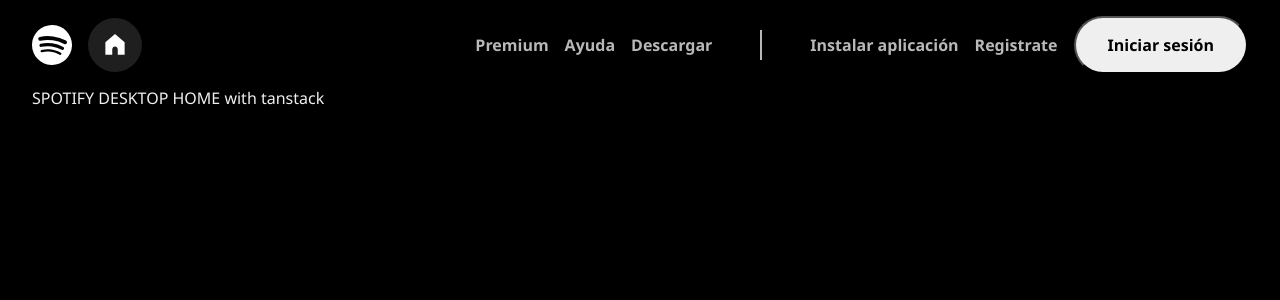
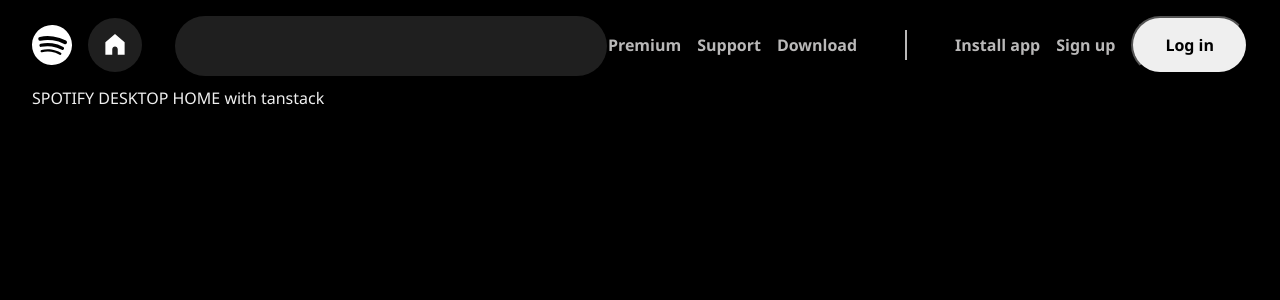
Before and after one commit to Andres191200/spotify-clone, a Next.js app: page / in a window 1280 px wide. Shown: the top 300 px of the page. Built offline with nearby package versions, Linux system fonts and the light colour scheme.

Commit message:
search bar base

```diff
--- a/src/app/components/navbar/navbar.tsx
+++ b/src/app/components/navbar/navbar.tsx
@@ -3,6 +3,7 @@
 import Image from "next/image";
 import WidthSeparator from "../separators/widthseparator";
 import HeightSeparator from "../separators/heightseparator";
+import SearchBar from "../search-bar/search_bar";
 
 export default function Navbar() {
   return (
@@ -34,21 +35,23 @@
           </div>
         </Link>
       </div>
-
+      <section className={styles.middleSection}>
+        <SearchBar />
+      </section>
       <section className={styles.rightSideSection}>
         <div className={styles.linksContainer}>
           <Link href={"/"}>Premium</Link>
-          <Link href={"/"}>Ayuda</Link>
-          <Link href={"/"}>Descargar</Link>
+          <Link href={"/"}>Support</Link>
+          <Link href={"/"}>Download</Link>
         </div>
         <WidthSeparator spacing="mini" />
         <HeightSeparator />
         <WidthSeparator spacing="mini" />
 
-        <Link href={"/"}>Instalar aplicación</Link>
-        <Link href={"/"}>Registrate</Link>
+        <Link href={"/"}>Install app</Link>
+        <Link href={"/"}>Sign up</Link>
 
-        <button type="button" className={styles.primaryButton}>Iniciar sesión</button>
+        <button type="button" className={styles.primaryButton}>Log in</button>
       </section>
     </div>
   );
--- a/src/app/components/navbar/styles.module.scss
+++ b/src/app/components/navbar/styles.module.scss
@@ -12,7 +12,6 @@
 .navbarComponent{
     @include mixins.flexSmGap;
     justify-content: space-between;
-    align-items: center;
     padding-block: var(--padding-sm);
 
     a{
--- /dev/null
+++ b/src/app/components/search-bar/search_bar.tsx
@@ -0,0 +1,10 @@
+import React from 'react'
+import styles from './styles.module.scss';
+
+export default function SearchBar() {
+  return (
+    <div className={styles.searchBarComponent}>
+        <input type="text" />
+    </div>
+  )
+}
--- /dev/null
+++ b/src/app/components/search-bar/styles.module.scss
@@ -0,0 +1,21 @@
+.searchBarComponent {
+  width: 400px;
+  height: 100%;
+
+  input {
+    height: 100%;
+    width: 100%;
+    padding-inline: var(--padding-sm);
+    background-color: var(--background-layer-1);
+    border-radius: 100rem;
+    border: none;
+    transition: box-shadow 250ms ease;
+
+    &:active,
+    &:focus {
+      border: none;
+      outline: none;
+      box-shadow: inset 0 0 0 2px var(--font-primary);
+    }
+  }
+}
```
